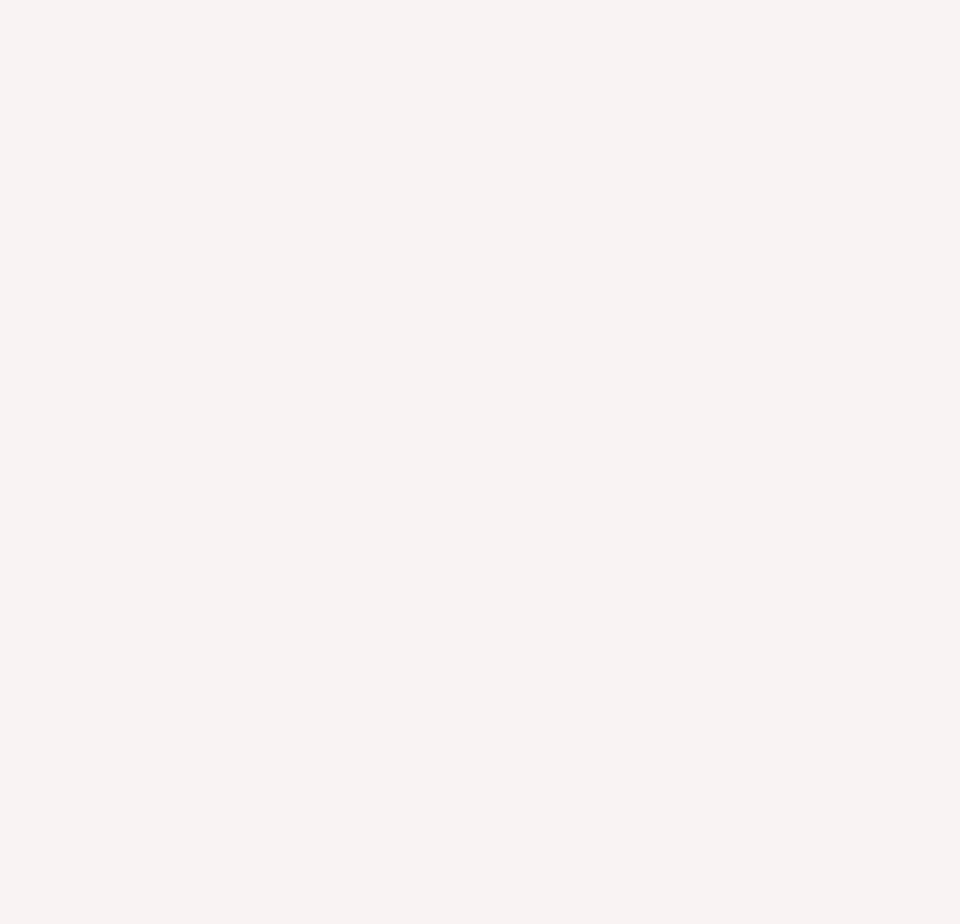
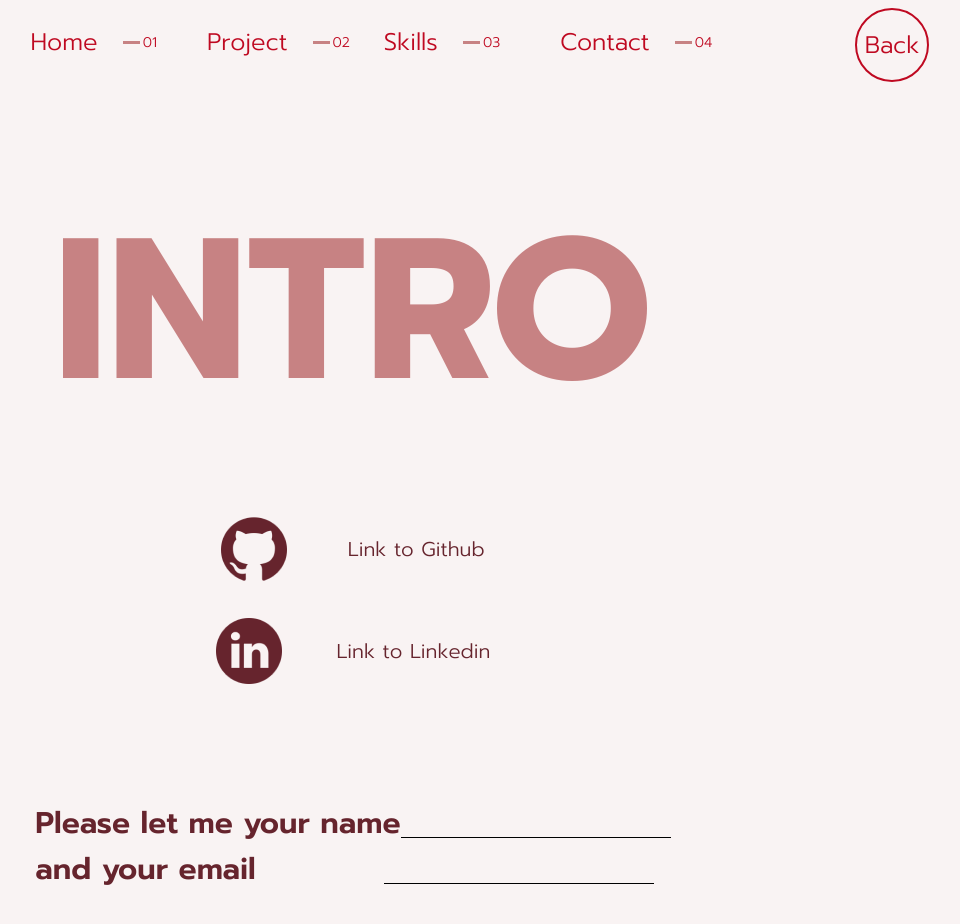
Before and after one commit to amandine888/Portfolio, a React (Create React App) app in the folder portfolio/: page /Contact in a window 1280 px wide. Shown: the top 924 px of the page, without its empty margins (287-1247 px from the left). Before the commit the page ends 800 px from the top, so only its background shows below. Built offline with nearby package versions, Linux system fonts and the light colour scheme.

Commit message:
integration component Contact

```diff
--- a/portfolio/src/App.js
+++ b/portfolio/src/App.js
@@ -4,6 +4,7 @@ import Home from './components/Home';
 import Project from './components/Project';
 import Nomuse from './components/Nomuse';
 import Akuapeli from './components/Akuapeli';
+import Contact from './components/Contact';
 import NavBarre from './components/NavBarre';
 
 class App extends React.Component {
@@ -15,6 +16,7 @@ class App extends React.Component {
         <Route exact path='/Project' component={Project}/>
         <Route exact path='/Nomuse' component={Nomuse}/>
         <Route exact path='/Akuapeli' component={Akuapeli}/>
+        <Route exact path='/Contact' component={Contact}/>
         {/* <Route path='/NavBarre' component={NavBarre}></Route> */}
       </Switch>
     </Router>
--- /dev/null
+++ b/portfolio/src/Contact.css
@@ -0,0 +1,143 @@
+.contactContainer{
+    /* border: 2px solid red;  */
+    display: flex;
+    flex-direction: column;
+    align-items: center;
+}
+
+.socialDiv{
+    /* border: 2px solid blue;  */
+    width: 50vw;
+    height: 30vh;
+    display: flex;
+    flex-direction: column;
+    justify-content: space-evenly;
+    align-items: center;
+}
+
+.gitDiv{
+    /* border: 2px solid green;  */
+    width: 30vw;
+    display: flex;
+    justify-content: space-evenly;
+    align-items: center;
+}
+
+.linkedinDiv{
+    /* border: 2px solid orangered;  */
+    width: 30vw;
+    display: flex;
+    justify-content: space-evenly;
+    align-items: center;
+}
+
+.formContainer{
+    /* border:2px solid purple; */
+    margin-top: 10vh;
+    height: 20vh;
+}
+
+.formDiv{
+    display: flex;
+    flex-direction: column;
+}
+
+.enterName{
+    /* border: 2px solid blue;  */
+    position: relative;
+}
+
+.enterEmail{
+    /* border: 2px solid blue;  */
+    position: relative;
+}
+
+.enterName label{
+    /* border: 2px solid red;  */
+    font-size: 1.875em;
+    font-weight: 600;
+}
+
+.enterName input{
+    background-color: #F9F3F3;;
+    width: 20.8vw;
+    border: none;
+    border-bottom: 1px solid black;
+}
+
+.enterEmail label{
+    /* border: 2px solid red;  */
+    font-size: 1.875em;
+    font-weight: 600;
+}
+
+.enterEmail input{
+    background-color: #F9F3F3;;
+    width: 20.8vw;
+    border: none;
+    border-bottom: 1px solid black;
+    margin-left: 10vw;
+}
+
+.bar {
+    position: relative;
+    display: block;
+    width: 27vw;
+    left: 22.5vw;
+    bottom: 1.4vh;
+}
+
+.bar:before, .bar:after {
+    content: '';
+    height: 0.6vh;
+    width: 0vw;
+    position: absolute;
+    background: #66242D;
+    transition: 0.3s ease all;
+    -moz-transition: 0.3s ease all;
+    -webkit-transition: 0.3s ease all;
+    }
+
+.bar:before {
+    left: 10%;
+}
+.bar:after {
+    right: 10%;
+}
+
+input:focus{
+    outline: none;
+}
+
+input:focus ~ .bar:before, input:focus ~ .bar:after {
+    width: 50%;
+}
+
+.highlight {
+    position: absolute;
+    height: 50%;
+    width: 50%;
+    top: 25%;
+    left: 55%;
+    pointer-events: none;
+    opacity: 0.2;
+}
+
+input:focus ~ .highlight {
+    -webkit-animation:inputHighlighter 0.4s ease;
+    -moz-animation:inputHighlighter 0.4s ease;
+    animation:inputHighlighter 0.4s ease;
+}
+
+@-webkit-keyframes inputHighlighter {
+	from { background: #66242D; }
+    to 	{ width: 0px; background: transparent; }
+}
+@-moz-keyframes inputHighlighter {
+	from { background: #66242D; }
+    to 	{ width: 0; background: transparent; }
+}
+@keyframes inputHighlighter {
+	from { background: #66242D; }
+    to 	{ width: 0; background: transparent; }
+}
--- /dev/null
+++ b/portfolio/src/components/Contact.js
@@ -0,0 +1,51 @@
+import React from 'react';
+import {withRouter, Redirect} from 'react-router-dom';
+import {Route, Switch, Link, BrowserRouter as Router} from 'react-router-dom';
+import NavBarre from './NavBarre';
+import Title from './Title';
+import './../Contact.css';
+
+const reseaux = {
+    fontSize: '1.25em',
+    textDecoration: 'none',
+    color: '#66242D',
+}
+
+class Contact extends React.Component {
+    render () {
+        return (
+            <div className='contactContainer'>
+                <NavBarre/>
+                <Title/>
+                <div className='socialDiv'>
+                    <div className='gitDiv'>
+                        <img src='img/github.png'></img>
+                        <Link to='https://github.com/amandine888' style={reseaux}>Link to Github</Link>
+                    </div>
+                    <div className='linkedinDiv'>
+                        <img src='img/linkedin.png'></img>
+                        <Link to='https://www.linkedin.com/in/amandine-divay2/' style={reseaux}>Link to Linkedin</Link>
+                    </div>
+                </div>
+                <div className='formContainer'>
+                    <form className='formDiv'>
+                        <div className='enterName'>
+                            <label>Please let me your name</label>
+                            <input></input>
+                            <span class="highlight"></span>
+                            <span class="bar"></span>
+                        </div>
+                        <div className='enterEmail'>
+                            <label>and your email</label>
+                            <input></input>
+                            <span class="highlight"></span>
+                            <span class="bar"></span>
+                        </div>
+                    </form>
+                </div>
+            </div>
+        )
+    }
+}
+
+export default withRouter (Contact);
```
Also changed, not shown: portfolio/public/img/github.png (added), portfolio/public/img/linkedin.png (added).
